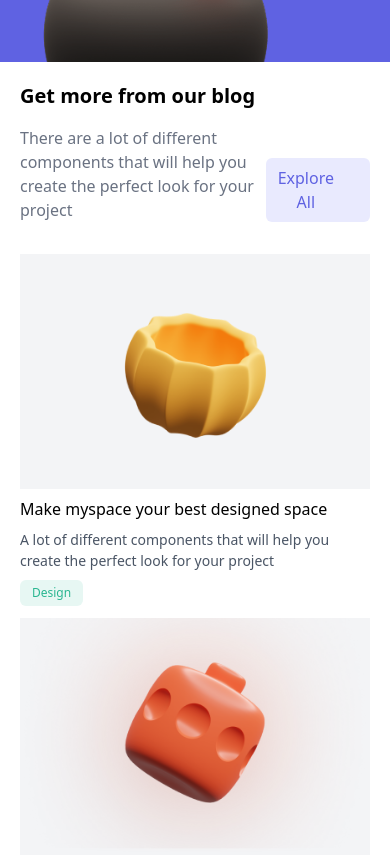
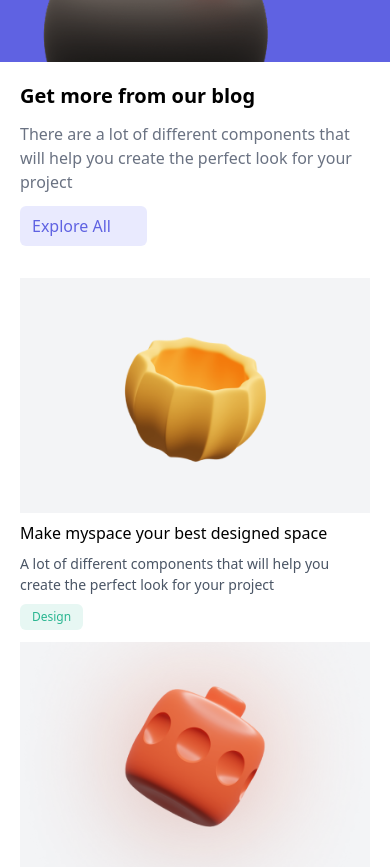
Before and after one commit to saad-mamun/Degic, a React (Vite) app: page / in a window 390 px wide. Shown: the part 5020-5887 px from the top of the page. Built offline with nearby package versions, Linux system fonts and the light colour scheme; some icons are missing.

Commit message:
BlogSolutions

```diff
--- a/src/components/Blog.jsx
+++ b/src/components/Blog.jsx
@@ -28,11 +28,11 @@ const Blog = () => {
   return (
     <section>
       <div className="container mx-auto py-5 md:py-14 lg:py-20 px-5">
-        <div className="space-y-4">
+        <div className="space-y-3">
           <h1 className="text-xl md:text-3xl lg:text-4xl font-semibold">
             Get more from our blog
           </h1>
-          <div className="flex items-end justify-between">
+          <div className="flex flex-col md:flex-row items-start md:items-end justify-between gap-3">
             <p className="text-gray-500 max-w-[440px]">
               There are a lot of different components that will help you create
               the perfect look for your project
```
